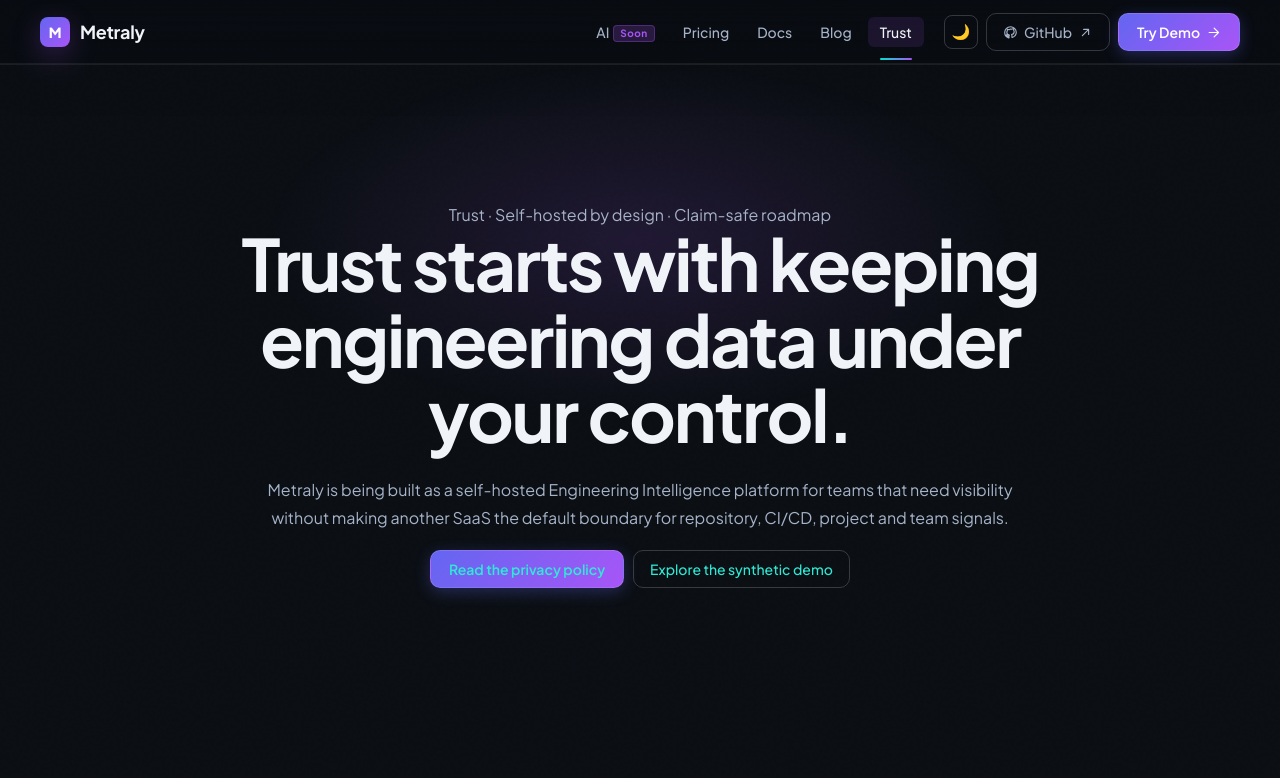
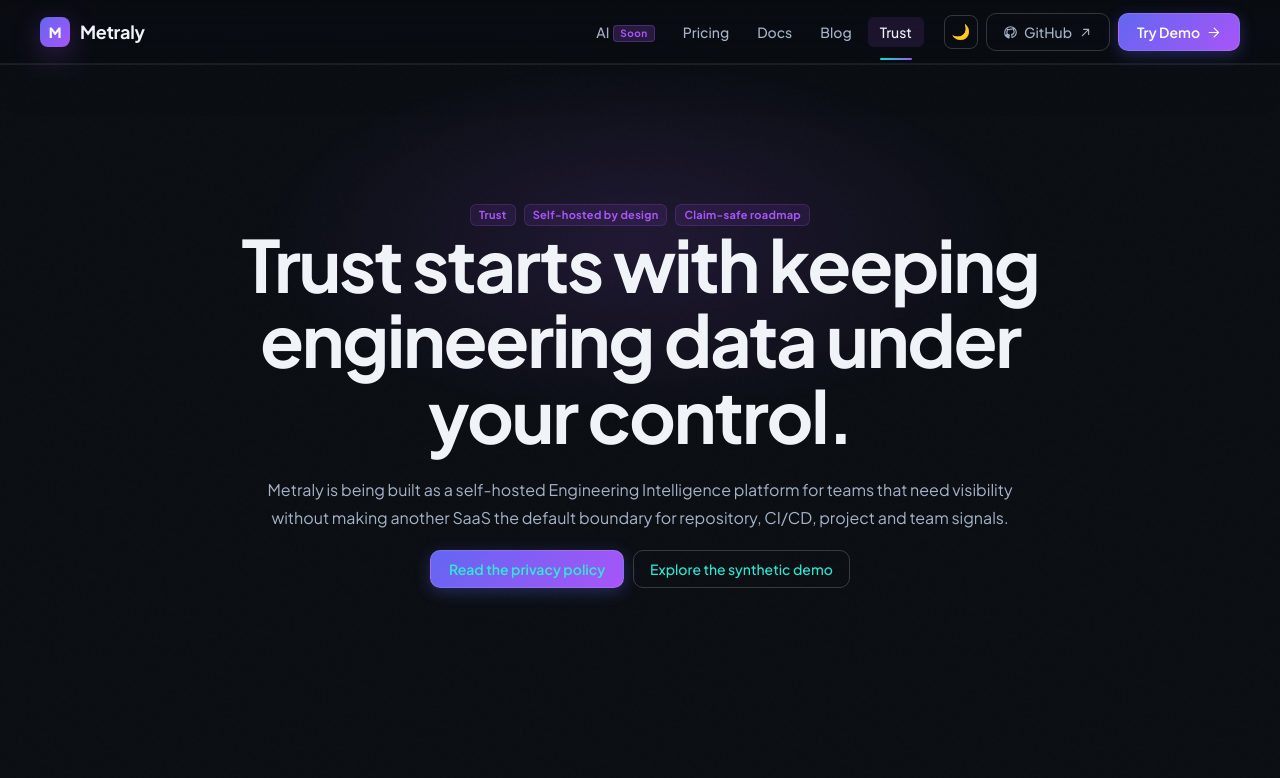
Before and after one commit to getmetraly/website, a Next.js app: page /trust in a window 1280 px wide. Shown: the top 778 px of the page. Built offline with nearby package versions, Linux system fonts and the light colour scheme.

Commit message:
style: add trust hero badges

```diff
--- a/app/trust/page.tsx
+++ b/app/trust/page.tsx
@@ -10,6 +10,7 @@ import {
   Note,
   Prose,
   Stack,
+  StatusPill,
 } from "@/components/ui/primitives";
 
 export const metadata = {
@@ -56,7 +57,14 @@ export default function TrustPage() {
     <SiteShell>
       <ContentPage>
         <Prose className="content-hero-centered">
-          <div className="page-label">Trust · Self-hosted by design · Claim-safe roadmap</div>
+          <Stack>
+            <div>
+              <StatusPill>Trust</StatusPill>
+              <StatusPill>Self-hosted by design</StatusPill>
+              <StatusPill>Claim-safe roadmap</StatusPill>
+            </div>
+          </Stack>
+
           <h1>Trust starts with keeping engineering data under your control.</h1>
           <p>
             Metraly is being built as a self-hosted Engineering Intelligence
```
